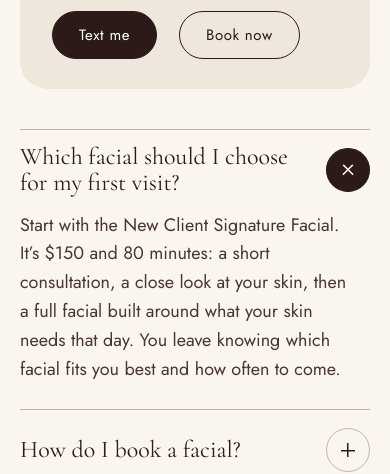
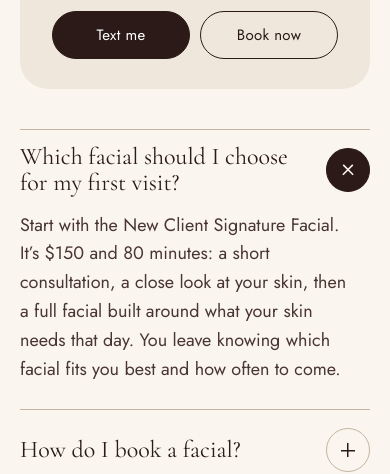
Before and after one commit to tomireil/goldenstateglam, an Astro site: page /faq in a window 390 px wide. Shown: the part 387-861 px from the top of the page. Built offline with nearby package versions, Linux system fonts and the light colour scheme; Astro itself is replaced by a stand-in of ours.

Commit message:
Phones: button pairs sit side by side
Co-Authored-By: Claude Fable 5.2 <noreply@anthropic.com>
Claude-Session: https://claude.ai/code/session_01W6p29QfBb2jUFEhLSRr2fP

```diff
--- a/src/styles/global.css
+++ b/src/styles/global.css
@@ -311,6 +311,24 @@ button {
   flex-wrap: wrap;
   align-items: center;
   gap: 12px 22px;
+}
+
+/* On phones, a pair of buttons sits side by side and shares the width. Rows that mix a button with text links still wrap. */
+@media (max-width: 560px) {
+  .actions:not(:has(> :not(.btn))) {
+    flex-wrap: nowrap;
+    gap: 10px;
+  }
+
+  .actions:not(:has(> :not(.btn))) > .btn {
+    flex: 1 1 0;
+    min-width: 0;
+    padding-inline: 14px;
+    gap: 8px;
+    font-size: 15px;
+    letter-spacing: 0.02em;
+    white-space: nowrap;
+  }
 }
 
 /* ---------- header ---------- */
```
